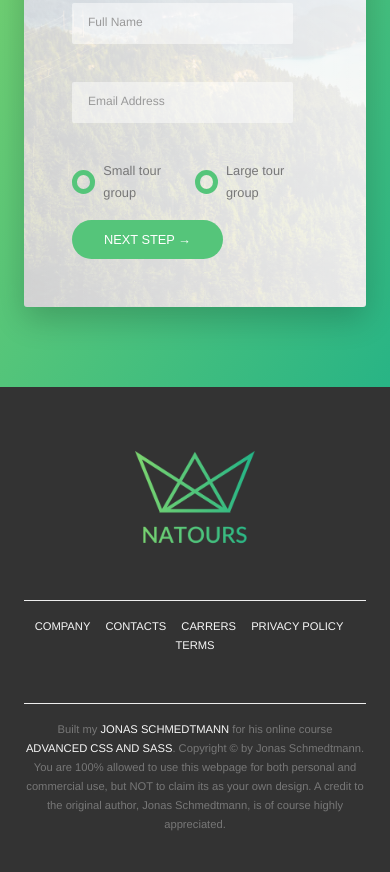
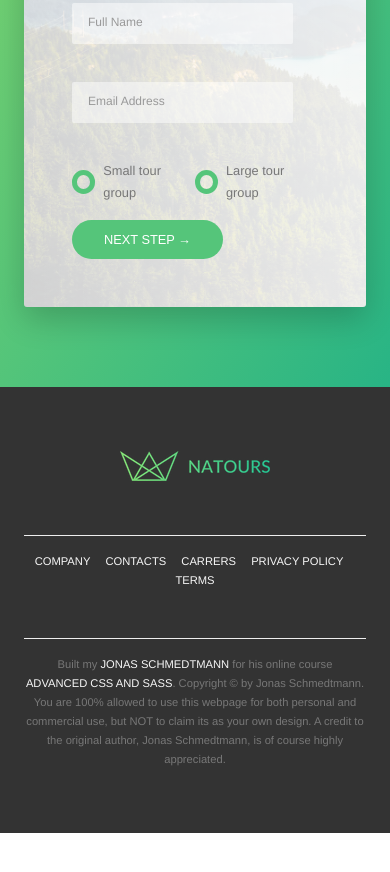
Before and after one commit to kovsu/ProjectsWithScss, a website: page NATOURS/index.html in a window 390 px wide. Shown: the part 6177-7049 px from the top of the page. After the commit the page ends 7010 px from the top, so only its background shows below. Drawn offline with Linux system fonts and the light colour scheme.

Commit message:
responsive images（所有功能 完结撒花）

```diff
--- a/NATOURS/index.html
+++ b/NATOURS/index.html
@@ -379,7 +379,10 @@
 
     <footer class="footer">
       <div class="footer__logo-box">
-        <img src="./img/logo-green-2x.png" alt="footer logo" class="footer__logo">
+        <picture class="footer__logo">
+          <source media="(max-width: 37.5em)" srcset="./img/logo-green-small-1x.png 1x, ./img/logo-green-small-2x.png 2x">
+          <img srcset="./img/logo-green-1x.png 1x, ./img/logo-green-2x.png 2x" alt="footer logo" >
+        </picture>
       </div>
       <div class="row">
         <div class="col-1-of-2">
```
